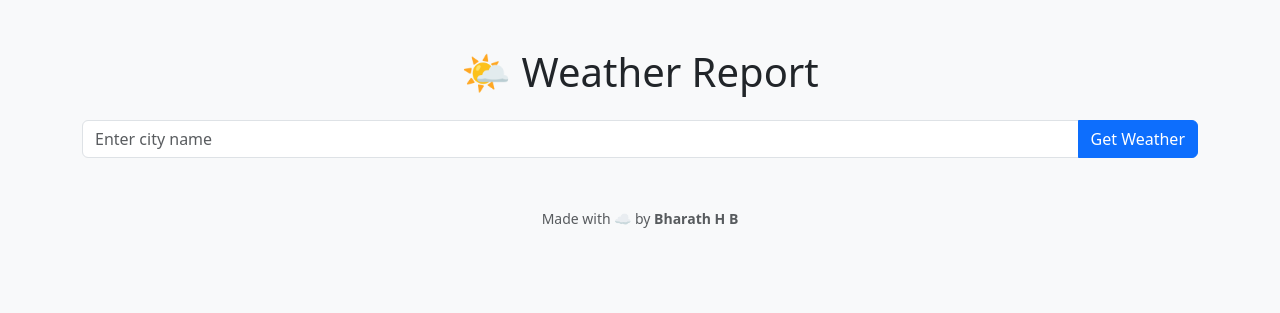
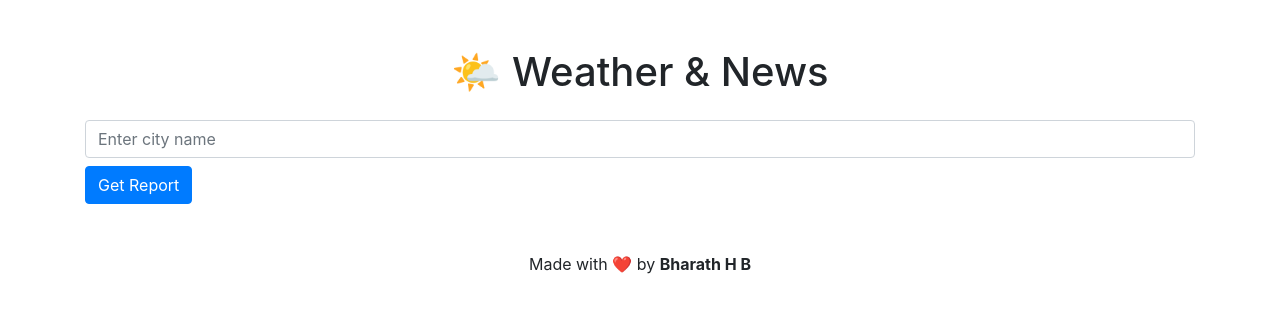
Before and after one commit to Bharathgowdahb/weather-app, a Flask app: page / in a window 1280 px wide. Shown: the top 313 px of the page. Run offline with Flask 3, Linux system fonts and the light colour scheme; some libraries are stand-ins or nearby versions.

Commit message:
with news changes

```diff
--- a/app.py
+++ b/app.py
@@ -4,29 +4,44 @@ import os
 
 app = Flask(__name__)
 
-API_KEY = '9eaeef6c3edb3d8913e46ac936dd3d2d'
+WEATHER_API_KEY = '9eaeef6c3edb3d8913e46ac936dd3d2d'
+NEWS_API_KEY = '7d9217b300874c82b65259f84d41b63b'
+
+def get_weather(city):
+    url = f"https://api.openweathermap.org/data/2.5/weather?q={city}&units=metric&appid={WEATHER_API_KEY}"
+    response = requests.get(url)
+    data = response.json()
+
+    if data.get("cod") != 200:
+        return {"city": city, "error": "City not found"}
+
+    weather = {
+        "city": data["name"],
+        "temperature": data["main"]["temp"],
+        "description": data["weather"][0]["description"],
+        "icon": data["weather"][0]["icon"]
+    }
+
+    return weather
+
+def get_news(city):
+    url = f"https://newsapi.org/v2/everything?q={city}&sortBy=publishedAt&pageSize=5&apiKey={NEWS_API_KEY}"
+    response = requests.get(url)
+    articles = response.json().get("articles", [])
+
+    return [{"title": a["title"], "url": a["url"]} for a in articles]
 
 @app.route("/", methods=["GET", "POST"])
 def index():
-    weather = None
+    weather_data = {}
     if request.method == "POST":
-        city = request.form["city"]
-        url = f"https://api.openweathermap.org/data/2.5/weather?q={city}&appid={API_KEY}&units=metric"
-        response = requests.get(url)
-        data = response.json()
-
-        if data.get("main"):
-            weather = {
-                "city": city.title(),
-                "temperature": data["main"]["temp"],
-                "description": data["weather"][0]["description"].title(),
-                "humidity": data["main"]["humidity"],
-                "wind": data["wind"]["speed"]
-            }
-        else:
-            weather = {"error": "City not found"}
-
-    return render_template("index.html", weather=weather)
+        city = request.form.get("city")
+        weather = get_weather(city)
+        if "error" not in weather:
+            news = get_news(city)
+            weather["news"] = news
+        weather_data = weather
+    return render_template("index.html", weather=weather_data)
 
 if __name__ == "__main__":
     app.run(debug=True)
--- a/templates/index.html
+++ b/templates/index.html
@@ -1,37 +1,46 @@
 <!DOCTYPE html>
-<html>
+<html lang="en">
 <head>
-    <title>Bharath's Weather Report</title>
-    <link href="https://cdn.jsdelivr.net/npm/bootstrap@5.3.0/dist/css/bootstrap.min.css" rel="stylesheet">
+    <meta charset="UTF-8">
+    <title>Weather Report - Bharath H B</title>
+    <link rel="stylesheet" href="https://stackpath.bootstrapcdn.com/bootstrap/4.5.2/css/bootstrap.min.css">
 </head>
-<body class="bg-light">
-<div class="container mt-5">
-    <h1 class="text-center mb-4">🌤️ Weather Report </h1>
+<body>
+    <div class="container mt-5">
+        <h1 class="text-center mb-4">🌤️ Weather & News </h1>
 
-    <form method="POST" class="mb-4">
-        <div class="input-group">
+        <form method="post" class="mb-4">
             <input type="text" name="city" class="form-control" placeholder="Enter city name" required>
-            <button class="btn btn-primary">Get Weather</button>
-        </div>
-    </form>
+            <button type="submit" class="btn btn-primary mt-2">Get Report</button>
+        </form>
 
-    {% if weather %}
-        {% if weather.error %}
-            <div class="alert alert-danger">{{ weather.error }}</div>
-        {% else %}
-            <div class="card p-4 shadow-sm">
-                <h3>{{ weather.city }}</h3>
-                <p><strong>Temperature:</strong> {{ weather.temperature }}°C</p>
-                <p><strong>Condition:</strong> {{ weather.description }}</p>
-                <p><strong>Humidity:</strong> {{ weather.humidity }}%</p>
-                <p><strong>Wind:</strong> {{ weather.wind }} m/s</p>
+        {% if weather.city %}
+            <div class="card mb-4">
+                <div class="card-body">
+                    <h4>{{ weather.city }}</h4>
+                    <p>🌡️ Temperature: {{ weather.temperature }} °C</p>
+                    <p>📝 Description: {{ weather.description }}</p>
+                    <img src="http://openweathermap.org/img/w/{{ weather.icon }}.png" alt="Weather icon">
+                </div>
             </div>
         {% endif %}
-    {% endif %}
 
-    <footer class="mt-5 text-center text-muted">
-        <small>Made with ☁️ by <strong>Bharath H B</strong></small>
-    </footer>
-</div>
+        {% if weather.news %}
+            <div>
+                <h5>📰 Latest News in {{ weather.city }}</h5>
+                <ul class="list-group">
+                    {% for article in weather.news %}
+                        <li class="list-group-item">
+                            <a href="{{ article.url }}" target="_blank">{{ article.title }}</a>
+                        </li>
+                    {% endfor %}
+                </ul>
+            </div>
+        {% endif %}
+
+        <footer class="text-center mt-5">
+            <p>Made with ❤️ by <strong>Bharath H B</strong></p>
+        </footer>
+    </div>
 </body>
 </html>
```
